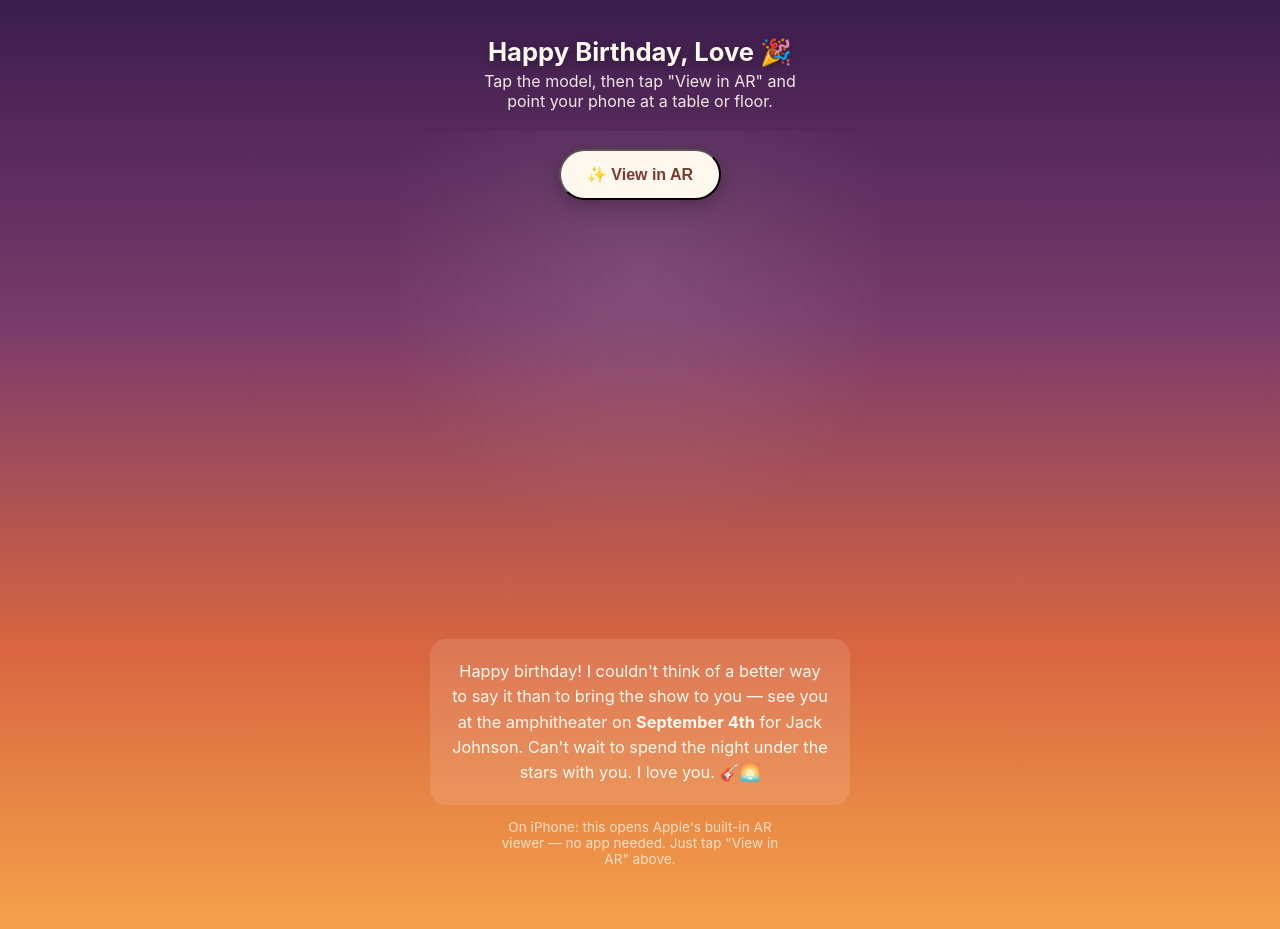
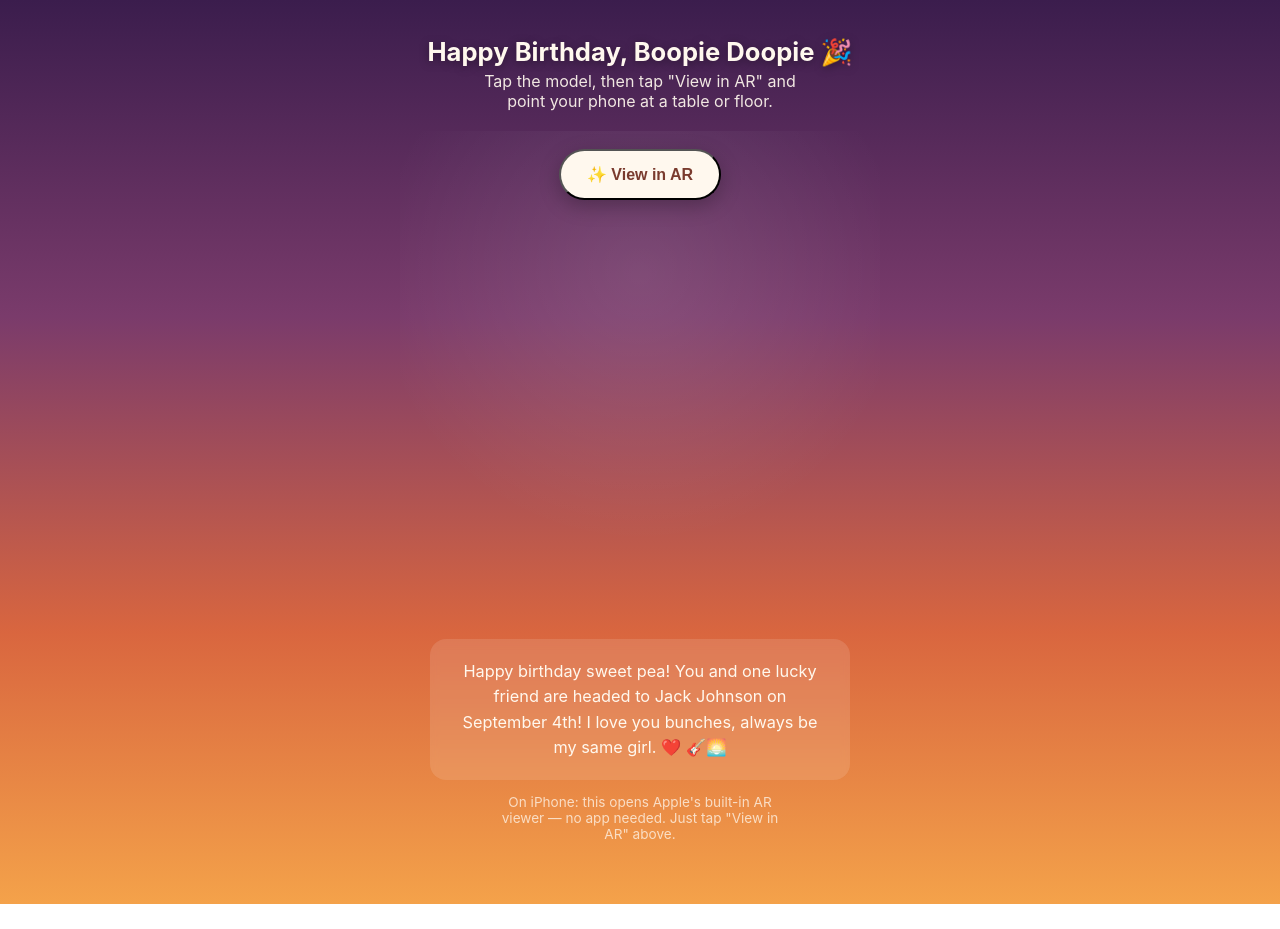
Before and after one commit to DataSkier/birthday-ar-card, a plain HTML site: page index.html in a window 1280 px wide. After the commit the page ends 904 px from the top, so only its background shows below. Drawn offline with Linux system fonts and the light colour scheme; some packages are replaced by stand-ins of ours; a script that the page names is missing.

Commit message:
Revise birthday greeting in index.html
Updated birthday message and greeting in HTML.

```diff
--- a/index.html
+++ b/index.html
@@ -73,7 +73,7 @@
 </style>
 </head>
 <body>
-  <h1>Happy Birthday, Love 🎉</h1>
+  <h1>Happy Birthday, Boopie Doopie 🎉</h1>
   <p class="sub">Tap the model, then tap "View in AR" and point your phone at a table or floor.</p>
 
   <model-viewer
@@ -92,9 +92,7 @@
   </model-viewer>
 
   <div class="msg">
-    Happy birthday! I couldn't think of a better way to say it than to bring the show to you —
-    see you at the amphitheater on <strong>September 4th</strong> for Jack Johnson. Can't wait
-    to spend the night under the stars with you. I love you. 🎸🌅
+    Happy birthday sweet pea! You and one lucky friend are headed to Jack Johnson on September 4th! I love you bunches, always be my same girl. ❤️ 🎸🌅
   </div>
 
   <p class="hint">On iPhone: this opens Apple's built-in AR viewer — no app needed. Just tap "View in AR" above.</p>
```
